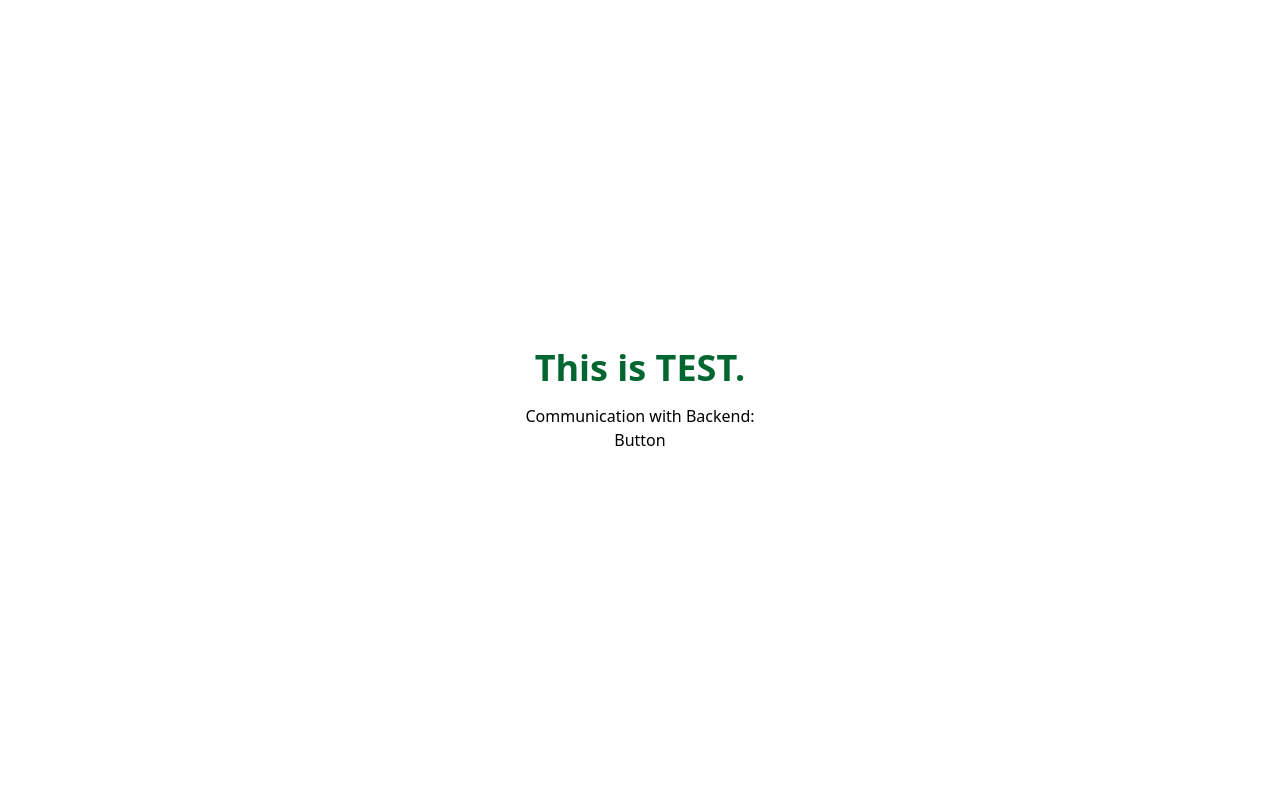
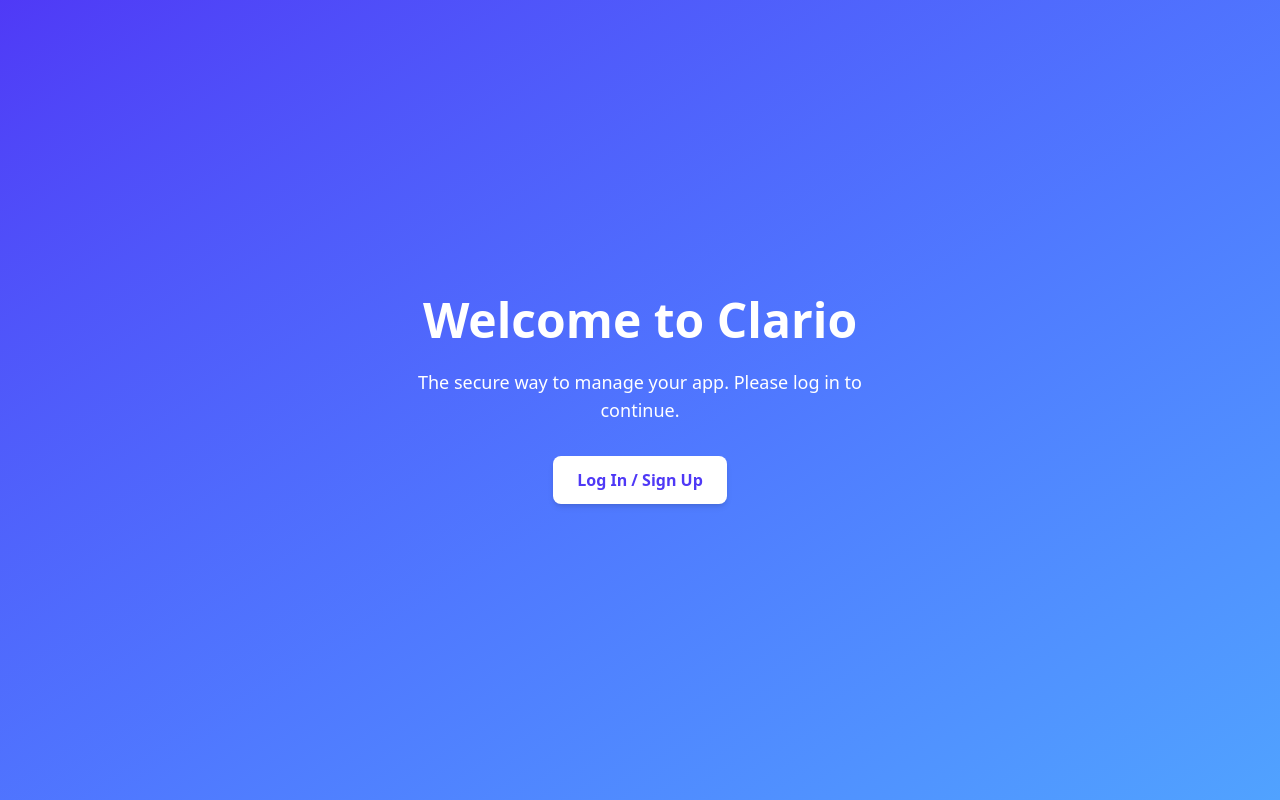
Before and after one commit to WMDD-Team1/clario, a React (Vite) app in the folder frontend/: page / in a window 1280 px wide. Built offline with nearby package versions, Linux system fonts and the light colour scheme; no server answers.

Commit message:
feat: Login with auth0

```diff
--- a/frontend/package.json
+++ b/frontend/package.json
@@ -10,6 +10,7 @@
     "preview": "vite preview"
   },
   "dependencies": {
+    "@auth0/auth0-react": "^2.5.0",
     "@tailwindcss/vite": "^4.1.13",
     "axios": "^1.12.2",
     "classnames": "^2.5.1",
--- a/frontend/src/App.tsx
+++ b/frontend/src/App.tsx
@@ -1,28 +1,31 @@
-import { useEffect, useState } from 'react';
-import { getText } from './api';
-import Button from '@components/Button';
+import { Routes, Route } from "react-router-dom";
+import { Landing } from "./pages/Landing";
+import { Dashboard } from "./pages/Dashboard";
+import { PrivateRoute } from "./api/auth/PrivateRoute";
 
-const App = () => {
-  const [text, setText] = useState('');
-  useEffect(() => {
-    const fetchText = async () => {
-      const result = await getText();  // wait for the string
-      setText(result);
-    };
+function App() {
+  return (
+    <Routes>
+      <Route path="/" element={<Landing />} />
+      <Route
+        path="/callback"
+        element={
+          <PrivateRoute>
+            <Dashboard />
+          </PrivateRoute>
+        }
+      />
+      <Route
+        path="/dashboard"
+        element={
+          <PrivateRoute>
+            <Dashboard />
+          </PrivateRoute>
+        }
+      />
+    </Routes>
 
-    fetchText();
-  }, []);
-  return (
-    <div className="flex flex-col justify-center items-center h-screen">
-      <h1 className="text-green-800 text-4xl font-extrabold">This is TEST.</h1>
-
-      <h2 className="mt-4">
-        Communication with Backend: <span className="text-red-500">{text}</span>
-      </h2>
-
-      <Button />
-    </div>
   );
-};
+}
 
 export default App;
--- /dev/null
+++ b/frontend/src/api/auth/AuthProvider.tsx
@@ -0,0 +1,34 @@
+import { Auth0Provider } from "@auth0/auth0-react";
+import { useNavigate } from "react-router-dom";
+import { ReactNode } from "react";
+
+interface Props {
+  children: ReactNode;
+}
+
+export const AuthProvider = ({ children }: Props) => {
+  const navigate = useNavigate();
+
+  const domain = import.meta.env.VITE_AUTH0_DOMAIN as string;
+  const clientId = import.meta.env.VITE_AUTH0_CLIENT_ID as string;
+  const redirectUri = `${window.location.origin}/callback`;
+
+  if (!domain || !clientId) {
+    throw new Error("Missing Auth0 environment variables");
+  }
+
+  const onRedirectCallback = (appState?: { returnTo?: string }) => {
+    navigate(appState?.returnTo || "/dashboard");
+  };
+
+  return (
+    <Auth0Provider
+      domain={domain}
+      clientId={clientId}
+      authorizationParams={{ redirect_uri: redirectUri }}
+      onRedirectCallback={onRedirectCallback}
+    >
+      {children}
+    </Auth0Provider>
+  );
+};
--- /dev/null
+++ b/frontend/src/api/auth/PrivateRoute.tsx
@@ -0,0 +1,10 @@
+import { useAuth0 } from "@auth0/auth0-react";
+import { ReactNode } from "react";
+import { Navigate } from "react-router-dom";
+
+export const PrivateRoute = ({ children }: { children: ReactNode }) => {
+  const { isAuthenticated, isLoading } = useAuth0();
+
+  if (isLoading) return <div>Loading...</div>;
+  return isAuthenticated ? children : <Navigate to="/" />;
+};
--- a/frontend/src/api/index.ts
+++ b/frontend/src/api/index.ts
@@ -7,7 +7,7 @@ const api = axios.create({
 });
 
 export const getText = async () => {
-  const res = await api.get('/api/test');
+  const res = await api.get('/test');
 
   return res.data.text;
 };
--- a/frontend/src/components/Button.tsx
+++ b/frontend/src/components/Button.tsx
@@ -1,7 +1,26 @@
-import React from 'react';
+import { ReactNode } from "react";
 
-const Button = () => {
-  return <button>Button</button>;
+interface ButtonProps {
+  children: ReactNode;
+  onClick?: () => void;
+  type?: "button" | "submit" | "reset";
+  className?: string;
+}
+
+const Button = ({
+  children,
+  onClick,
+  type = "button",
+  className = "",
+}: ButtonProps) => {
+  return (
+    <button
+      type={type}
+      onClick={onClick}
+      className={`${className}`}
+    >
+      {children}
+    </button>
+  );
 };
-
 export default Button;
--- a/frontend/src/main.tsx
+++ b/frontend/src/main.tsx
@@ -1,6 +1,16 @@
-import { StrictMode } from 'react';
-import { createRoot } from 'react-dom/client';
-import './index.css';
-import App from './App.js';
+import React from "react";
+import ReactDOM from "react-dom/client";
+import { BrowserRouter } from "react-router-dom";
+import App from "./App";
+import "./index.css";
+import { AuthProvider } from "./api/auth/AuthProvider";
 
-createRoot(document.getElementById('root')!).render(<App />);
+ReactDOM.createRoot(document.getElementById("root")!).render(
+  <React.StrictMode>
+    <BrowserRouter>
+      <AuthProvider>
+        <App />
+      </AuthProvider>
+    </BrowserRouter>
+  </React.StrictMode>
+);
--- /dev/null
+++ b/frontend/src/pages/Dashboard.tsx
@@ -0,0 +1,18 @@
+import { useAuth0 } from "@auth0/auth0-react";
+import Button from "@components/Button";
+
+export const Dashboard = () => {
+  const { user, logout } = useAuth0();
+
+  return (
+    <div className="h-screen flex flex-col items-center justify-center">
+      <h1 className="text-3xl font-bold mb-4">Hello, {user?.name}</h1>
+      <Button
+        onClick={() => logout({ logoutParams: { returnTo: window.location.origin } })}
+        className="px-6 py-3 bg-red-600 text-white font-semibold rounded-2xl shadow-md hover:bg-red-700 transition"
+      >
+        Log out
+      </Button>
+    </div>
+  );
+};
--- /dev/null
+++ b/frontend/src/pages/Landing.tsx
@@ -0,0 +1,35 @@
+import { useAuth0 } from "@auth0/auth0-react";
+import Button from "@components/Button";
+
+export const Landing = () => {
+  const { loginWithRedirect, isAuthenticated, isLoading } = useAuth0();
+
+  if (isLoading) {
+    return (
+      <div className="h-screen flex items-center justify-center">
+        <p className="text-lg">Loading...</p>
+      </div>
+    );
+  }
+
+  if (isAuthenticated) {
+    // If already logged in, redirect to dashboard
+    window.location.href = "/dashboard";
+    return null;
+  }
+
+  return (
+    <div className="h-screen flex flex-col items-center justify-center bg-gradient-to-br from-indigo-600 to-blue-400 text-white">
+      <h1 className="text-5xl font-extrabold mb-6">Welcome to Clario</h1>
+      <p className="text-lg mb-8 max-w-md text-center">
+        The secure way to manage your app. Please log in to continue.
+      </p>
+      <Button
+        onClick={() => loginWithRedirect()}
+        className="px-6 py-3 bg-white text-indigo-600 font-semibold rounded-lg shadow-md hover:bg-gray-100 transition"
+      >
+        Log In / Sign Up
+      </Button>
+    </div>
+  );
+};
--- a/frontend/src/vite-env.d.ts
+++ b/frontend/src/vite-env.d.ts
@@ -1,7 +1,10 @@
 /// <reference types="vite/client" />
 
 interface ImportMetaEnv {
-  readonly VITE_API_BASE_URL: string
+  readonly VITE_API_BASE_URL: string;
+  readonly VITE_AUTH0_DOMAIN: string;
+  readonly VITE_AUTH0_CLIENT_ID: string;
+  readonly VITE_AUTH0_AUDIENCE: string;
 }
 
 interface ImportMeta {
```
Also changed, not shown: 1 other file (tests, documents, lock files or other folders).
